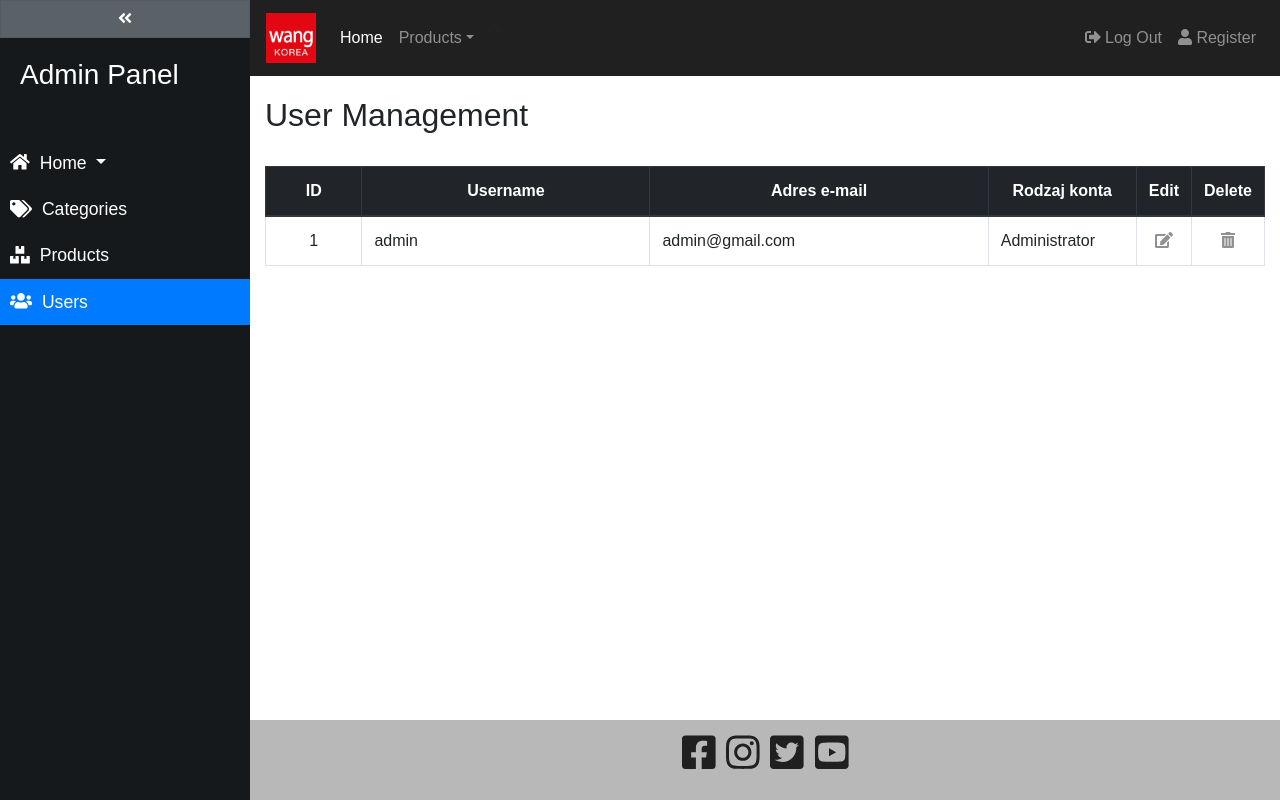
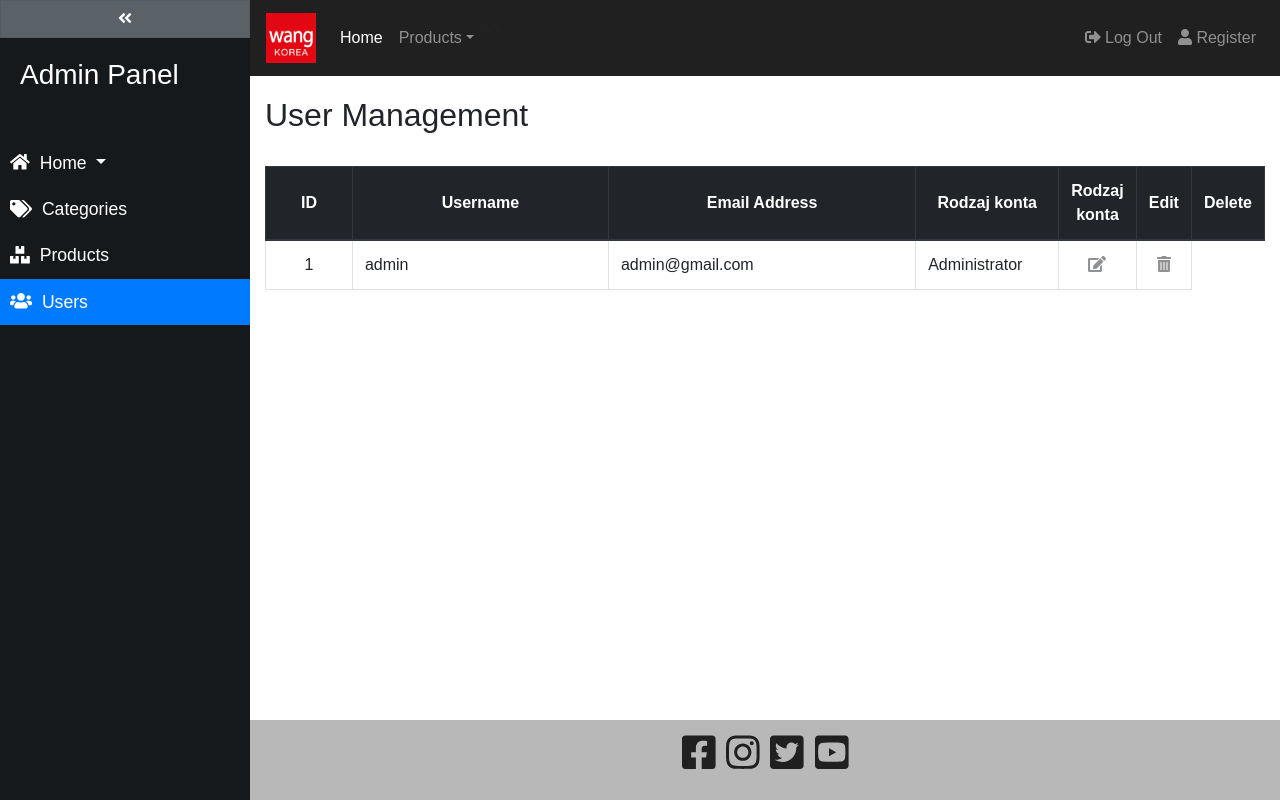
Before and after one commit to UnknownArt/wangonlinecatalog, a PHP site: page /admin_users.php in a window 1280 px wide. Run offline with PHP 8.4, Linux system fonts and the light colour scheme; a user stored in the database is signed in; data comes from the database, SQL or seed files in the repository; data that the repository does not hold is empty; some libraries are stand-ins or nearby versions.

Commit message:
2nd commit from Mac

```diff
--- a/admin_slides.php
+++ b/admin_slides.php
@@ -108,7 +108,8 @@
                             }
                         }
                         if(isset($_GET['up_err']) && $_GET['up_err'] == 0 && isset($_GET['size_err']) && $_GET['size_err'] == 0){
-                            echoAlert("success", "Success!", "Wszystkie slajdy zostały pomyślnie zaktalizowane!");
+                            echoAlert("success", "Success!", ""All slides have been successfully updated!");
+
                         }
                         if (isset($_GET['del_result'])) {
                             if ($_GET['del_result'] == true) {
--- a/admin_users.php
+++ b/admin_users.php
@@ -115,8 +115,13 @@
                                     <tr>
                                         <th class="align-middle" style="width: 10%">ID</th>
                                         <th class="align-middle" style="width: 30%">Username</th>
-                                        <th class="align-middle" style="width: 35%">Adres e-mail</th>
+                                        <th class="align-middle" style="width: 35%">Email Address</th>
                                         <th class="align-middle" style="width: 15%">Rodzaj konta</th>
+                                        <th
+                                        <!--translate to english-->
+                                        Rodzaj konta
+
+
                                         <th class="align-middle" style="width: 5%">Edit</th>
                                         <th class="align-middle" style="width: 5%">Delete</th>
                                     </tr>
--- a/modals/category-edit-modal.php
+++ b/modals/category-edit-modal.php
@@ -18,7 +18,9 @@
 
 
             <div class="modal-header">
-                <h4 class="modal-title">Edit kategorię</h4>
+                <h4 class="modal-title">Edit Category</h4>
+                <!--translate to english-->
+                <
                 <button type="button" class="close" data-dismiss="modal">&times;</button>
             </div>
 
```
Also changed, not shown: 1 other file.
